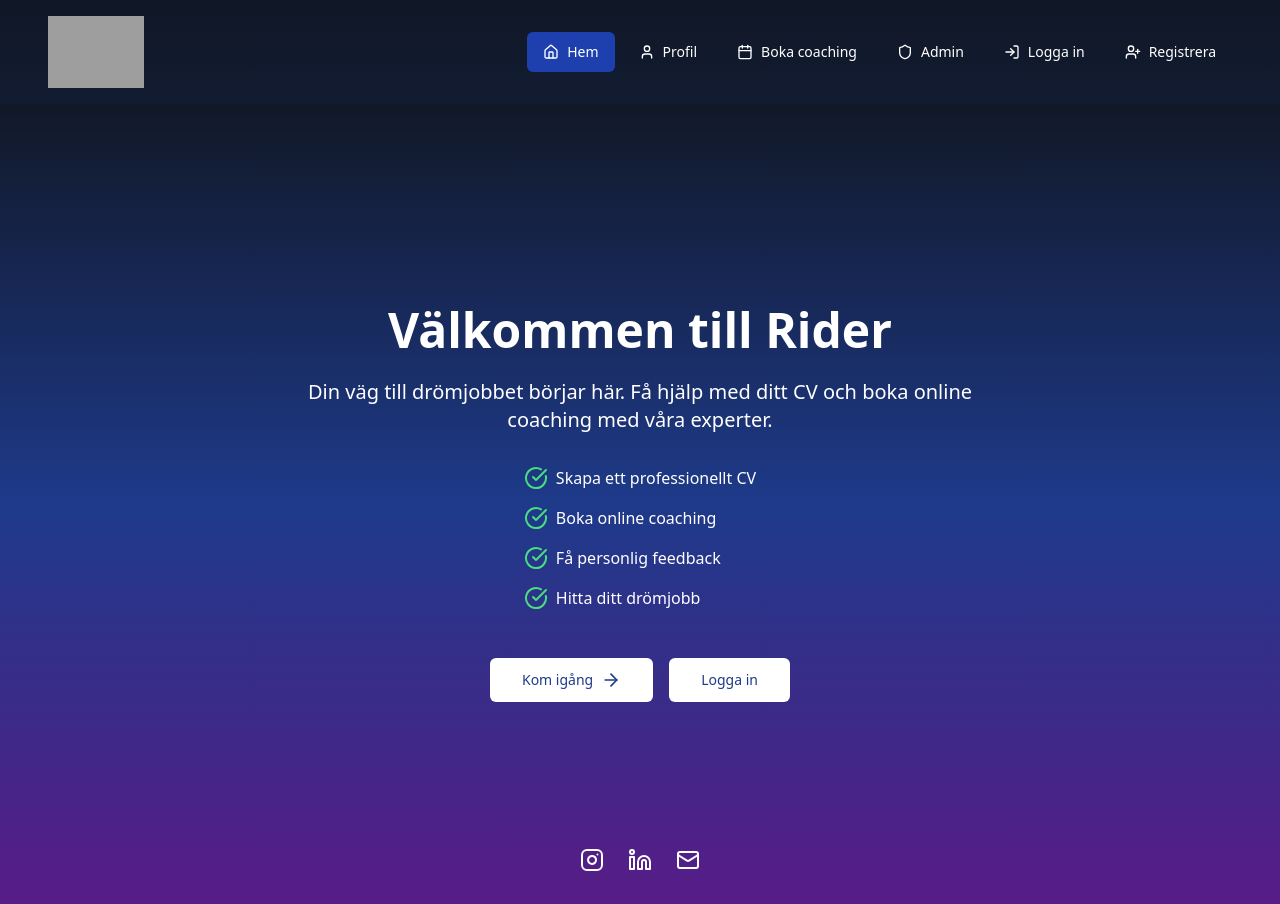
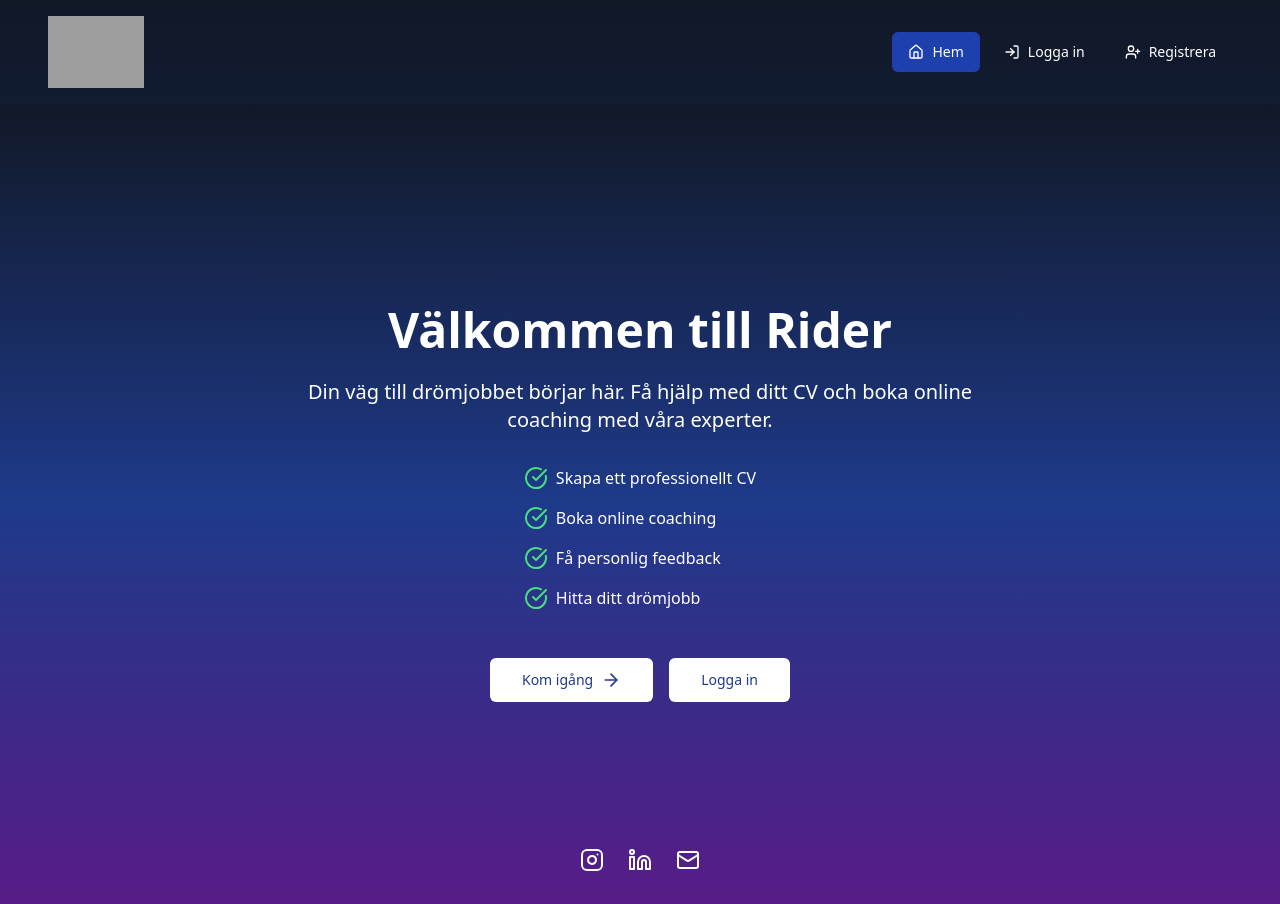
Before and after one commit to metobie/youth-bridge-platform, a React (Vite) app: page / in a window 1280 px wide. Built offline with nearby package versions, Linux system fonts and the light colour scheme; grey boxes are pictures that could not be loaded.

Commit message:
Update navigation menu visibility
Make "Profile", "Book Coaching", and "Admin" menu items visible only to logged-in users. Change "Login" to "Logout" for authenticated users.
[skip gpt_engineer]

```diff
--- a/src/components/NavMenu.jsx
+++ b/src/components/NavMenu.jsx
@@ -1,24 +1,39 @@
 import React, { useState } from 'react';
 import { Link, useLocation } from 'react-router-dom';
 import { Button } from "@/components/ui/button";
-import { HomeIcon, UserIcon, CalendarIcon, ShieldIcon, LogInIcon, UserPlusIcon, MenuIcon, XIcon } from "lucide-react";
+import { HomeIcon, UserIcon, CalendarIcon, ShieldIcon, LogInIcon, LogOutIcon, UserPlusIcon, MenuIcon, XIcon } from "lucide-react";
+import { useAuth } from '../contexts/AuthContext';
 
 const NavMenu = () => {
   const location = useLocation();
   const [isMenuOpen, setIsMenuOpen] = useState(false);
+  const { user, logout } = useAuth();
 
   const navItems = [
-    { title: "Hem", to: "/", icon: <HomeIcon className="h-4 w-4" /> },
-    { title: "Profil", to: "/profile", icon: <UserIcon className="h-4 w-4" /> },
-    { title: "Boka coaching", to: "/booking", icon: <CalendarIcon className="h-4 w-4" /> },
-    { title: "Admin", to: "/admin", icon: <ShieldIcon className="h-4 w-4" /> },
-    { title: "Logga in", to: "/login", icon: <LogInIcon className="h-4 w-4" /> },
-    { title: "Registrera", to: "/register", icon: <UserPlusIcon className="h-4 w-4" /> },
+    { title: "Hem", to: "/", icon: <HomeIcon className="h-4 w-4" />, alwaysShow: true },
+    { title: "Profil", to: `/profile/${user?.id || ''}`, icon: <UserIcon className="h-4 w-4" />, requireAuth: true },
+    { title: "Boka coaching", to: "/booking", icon: <CalendarIcon className="h-4 w-4" />, requireAuth: true },
+    { title: "Admin", to: "/admin", icon: <ShieldIcon className="h-4 w-4" />, requireAdmin: true },
+    { title: "Logga in", to: "/login", icon: <LogInIcon className="h-4 w-4" />, guestOnly: true },
+    { title: "Registrera", to: "/register", icon: <UserPlusIcon className="h-4 w-4" />, guestOnly: true },
   ];
 
   const toggleMenu = () => {
     setIsMenuOpen(!isMenuOpen);
   };
+
+  const handleLogout = () => {
+    logout();
+    setIsMenuOpen(false);
+  };
+
+  const filteredNavItems = navItems.filter(item => {
+    if (item.alwaysShow) return true;
+    if (item.requireAuth && !user) return false;
+    if (item.requireAdmin && (!user || !user.isAdmin)) return false;
+    if (item.guestOnly && user) return false;
+    return true;
+  });
 
   return (
     <nav className="bg-gray-900 bg-opacity-50 p-4 relative z-50">
@@ -27,7 +42,7 @@ const NavMenu = () => {
           <img src="https://i.imgur.com/Z8YkO4R.png" alt="Rider Logo" className="w-24" />
         </Link>
         <div className="hidden md:flex space-x-2">
-          {navItems.map((item) => (
+          {filteredNavItems.map((item) => (
             <Button
               key={item.to}
               asChild
@@ -43,6 +58,16 @@ const NavMenu = () => {
               </Link>
             </Button>
           ))}
+          {user && (
+            <Button
+              onClick={handleLogout}
+              variant="ghost"
+              className="text-white hover:bg-gray-800 hover:text-white transition-colors duration-200"
+            >
+              <LogOutIcon className="h-4 w-4 mr-2" />
+              Logga ut
+            </Button>
+          )}
         </div>
         <div className="md:hidden">
           <Button onClick={toggleMenu} variant="ghost" className="text-white">
@@ -52,7 +77,7 @@ const NavMenu = () => {
       </div>
       {isMenuOpen && (
         <div className="md:hidden absolute top-full left-0 right-0 bg-gray-900 bg-opacity-95 shadow-lg">
-          {navItems.map((item) => (
+          {filteredNavItems.map((item) => (
             <Button
               key={item.to}
               asChild
@@ -69,6 +94,16 @@ const NavMenu = () => {
               </Link>
             </Button>
           ))}
+          {user && (
+            <Button
+              onClick={handleLogout}
+              variant="ghost"
+              className="text-white hover:bg-gray-800 hover:text-white transition-colors duration-200 w-full justify-start mb-2 p-4"
+            >
+              <LogOutIcon className="h-4 w-4 mr-2" />
+              Logga ut
+            </Button>
+          )}
         </div>
       )}
     </nav>
```
